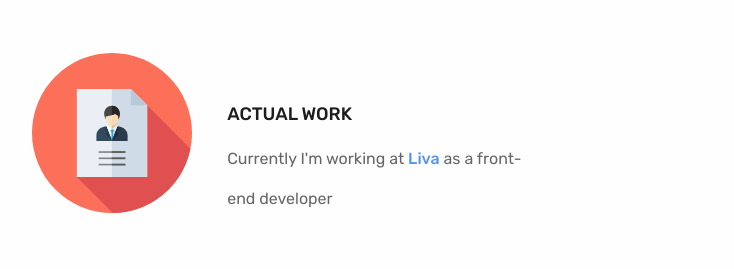
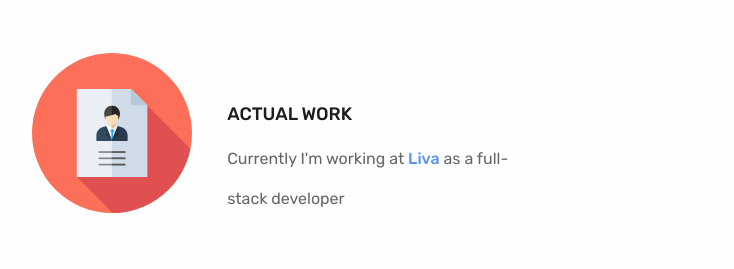
Before and after one commit to oliverigor/portifolio, a React (Create React App) app: page / in a window 1280 px wide. Shown: the part 2420-2689 px from the top of the page, without its empty margins (352-1086 px from the left). Built offline with nearby package versions, Linux system fonts and the light colour scheme; a web font is replaced by a local one.

Commit message:
Adding full stack

```diff
--- a/src/messages.js
+++ b/src/messages.js
@@ -11,7 +11,7 @@ export default {
       'you can check them on my github or in the next section, and I have more',
     message3: 'in progress...',
     message4: "Currently I'm working at",
-    message5: 'as a front-end developer',
+    message5: 'as a full-stack developer',
     message6:
       'Besides front-end programming, my actual interests are artificial intelligence and ',
     message7: 'machine learning',
@@ -52,7 +52,7 @@ export default {
       'você pode checar no meu github ou na próxima seção, e tenho mais',
     message3: 'em progresso...',
     message4: 'Atualmente estou trabalhando na',
-    message5: 'como desenvolvedor Front-end',
+    message5: 'como desenvolvedor full-stack',
     message6:
       'Além de programação front-end, meus interesses atuais são inteligência artificial e',
     message7: 'machine learning',
```
